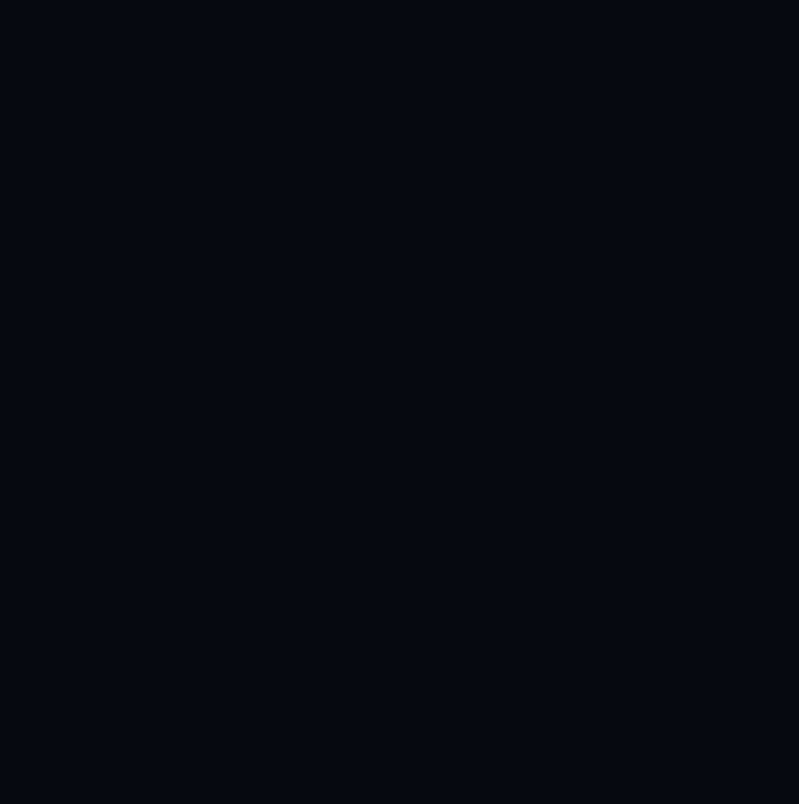
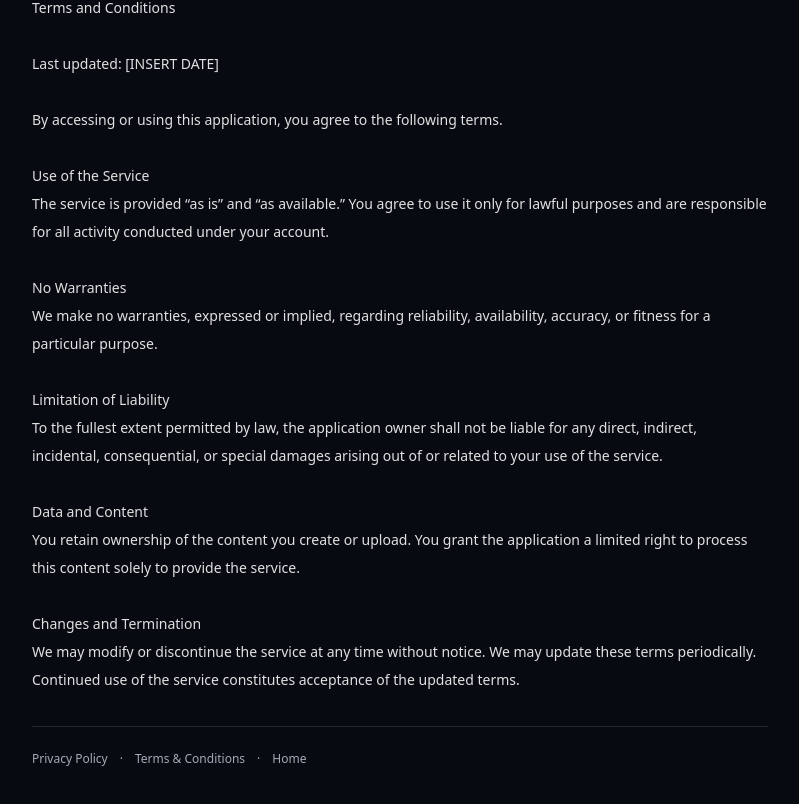
Before and after one commit to tanyasmritivc/main-inventory-app, a Next.js app in the folder frontend/: page /terms in a window 1280 px wide. Shown: the part 1972-2776 px from the top of the page, without its empty margins (240-1039 px from the left). Before the commit the page ends 1099 px from the top, so only its background shows below. Built offline with nearby package versions, Linux system fonts and the light colour scheme; no server answers.

Commit message:
Web: add footer links to privacy and terms

```diff
--- a/frontend/src/app/page.tsx
+++ b/frontend/src/app/page.tsx
@@ -125,6 +125,10 @@ export default function Home() {
                 <Link href="/terms" className="hover:underline">
                   Terms of Service
                 </Link>
+                <span aria-hidden="true">·</span>
+                <Link href="/terms" className="hover:underline">
+                  Terms & Conditions
+                </Link>
               </div>
               <div>Built with care. Tiny credit: UI-inspired by modern AI product dashboards.</div>
             </div>
--- a/frontend/src/app/privacy/page.tsx
+++ b/frontend/src/app/privacy/page.tsx
@@ -61,12 +61,67 @@ export default function PrivacyPage() {
               <br />
               from your registered email address.
             </p>
+
+            <div className="whitespace-pre-wrap">{`Privacy Policy
+
+Last updated: [INSERT DATE]
+
+We respect your privacy and are committed to protecting it.
+
+This application collects only the information necessary to provide its core functionality, including but not limited to authentication details, inventory data, uploaded documents, and usage-related metadata. We do not sell your personal information.
+
+Information We Collect
+- Account information (such as email address and name, if provided)
+- Inventory and content you choose to create or upload
+- Usage data required to operate, maintain, and improve the service
+
+How We Use Information
+We use collected information solely to:
+- Provide and operate the service
+- Maintain security and prevent abuse
+- Improve functionality and user experience
+
+Data Storage and Security
+Data is stored using third-party infrastructure providers. While reasonable safeguards are used, no system can be guaranteed to be completely secure.
+
+Third-Party Services
+This application relies on third-party services for authentication, data storage, and AI-powered features. Your use of the service is also subject to the terms and privacy policies of those providers.
+
+Your Choices
+You may stop using the service at any time. If you have questions about your data, contact the application owner.
+
+---
+
+Terms and Conditions
+
+Last updated: [INSERT DATE]
+
+By accessing or using this application, you agree to the following terms.
+
+Use of the Service
+The service is provided “as is” and “as available.” You agree to use it only for lawful purposes and are responsible for all activity conducted under your account.
+
+No Warranties
+We make no warranties, expressed or implied, regarding reliability, availability, accuracy, or fitness for a particular purpose.
+
+Limitation of Liability
+To the fullest extent permitted by law, the application owner shall not be liable for any direct, indirect, incidental, consequential, or special damages arising out of or related to your use of the service.
+
+Data and Content
+You retain ownership of the content you create or upload. You grant the application a limited right to process this content solely to provide the service.
+
+Changes and Termination
+We may modify or discontinue the service at any time without notice. We may update these terms periodically. Continued use of the service constitutes acceptance of the updated terms.`}</div>
           </div>
 
           <footer className="border-t pt-6 text-xs text-muted-foreground">
             <div className="flex flex-wrap items-center gap-3">
               <Link href="/terms" className="hover:underline">
                 Terms of Service
+              </Link>
+              <span aria-hidden="true">·</span>
+              <Link href="/terms" className="hover:underline">
+                Terms &amp; Conditions
               </Link>
               <span aria-hidden="true">·</span>
               <Link href="/" className="hover:underline">
--- a/frontend/src/app/terms/page.tsx
+++ b/frontend/src/app/terms/page.tsx
@@ -45,12 +45,67 @@ export default function TermsPage() {
               <br />
               from your registered email address.
             </p>
+
+            <div className="whitespace-pre-wrap">{`Privacy Policy
+
+Last updated: [INSERT DATE]
+
+We respect your privacy and are committed to protecting it.
+
+This application collects only the information necessary to provide its core functionality, including but not limited to authentication details, inventory data, uploaded documents, and usage-related metadata. We do not sell your personal information.
+
+Information We Collect
+- Account information (such as email address and name, if provided)
+- Inventory and content you choose to create or upload
+- Usage data required to operate, maintain, and improve the service
+
+How We Use Information
+We use collected information solely to:
+- Provide and operate the service
+- Maintain security and prevent abuse
+- Improve functionality and user experience
+
+Data Storage and Security
+Data is stored using third-party infrastructure providers. While reasonable safeguards are used, no system can be guaranteed to be completely secure.
+
+Third-Party Services
+This application relies on third-party services for authentication, data storage, and AI-powered features. Your use of the service is also subject to the terms and privacy policies of those providers.
+
+Your Choices
+You may stop using the service at any time. If you have questions about your data, contact the application owner.
+
+---
+
+Terms and Conditions
+
+Last updated: [INSERT DATE]
+
+By accessing or using this application, you agree to the following terms.
+
+Use of the Service
+The service is provided “as is” and “as available.” You agree to use it only for lawful purposes and are responsible for all activity conducted under your account.
+
+No Warranties
+We make no warranties, expressed or implied, regarding reliability, availability, accuracy, or fitness for a particular purpose.
+
+Limitation of Liability
+To the fullest extent permitted by law, the application owner shall not be liable for any direct, indirect, incidental, consequential, or special damages arising out of or related to your use of the service.
+
+Data and Content
+You retain ownership of the content you create or upload. You grant the application a limited right to process this content solely to provide the service.
+
+Changes and Termination
+We may modify or discontinue the service at any time without notice. We may update these terms periodically. Continued use of the service constitutes acceptance of the updated terms.`}</div>
           </div>
 
           <footer className="border-t pt-6 text-xs text-muted-foreground">
             <div className="flex flex-wrap items-center gap-3">
               <Link href="/privacy" className="hover:underline">
                 Privacy Policy
+              </Link>
+              <span aria-hidden="true">·</span>
+              <Link href="/terms" className="hover:underline">
+                Terms &amp; Conditions
               </Link>
               <span aria-hidden="true">·</span>
               <Link href="/" className="hover:underline">
--- a/frontend/src/components/site/app-shell.tsx
+++ b/frontend/src/components/site/app-shell.tsx
@@ -1,5 +1,6 @@
 import { SiteNav } from "@/components/site/nav";
 import { AppSidebar } from "@/components/site/app-sidebar";
+import Link from "next/link";
 
 export function AppShell(props: { children: React.ReactNode }) {
   return (
@@ -9,6 +10,20 @@ export function AppShell(props: { children: React.ReactNode }) {
         <AppSidebar />
         <main className="w-full px-4 py-10">
           <div className="mx-auto w-full max-w-6xl">{props.children}</div>
+
+          <footer className="mt-20 border-t py-10 text-center text-xs text-muted-foreground">
+            <div className="flex flex-col items-center gap-3">
+              <div className="flex flex-wrap items-center justify-center gap-3">
+                <Link href="/privacy" className="hover:underline">
+                  Privacy Policy
+                </Link>
+                <span aria-hidden="true">·</span>
+                <Link href="/terms" className="hover:underline">
+                  Terms & Conditions
+                </Link>
+              </div>
+            </div>
+          </footer>
         </main>
       </div>
     </div>
```
